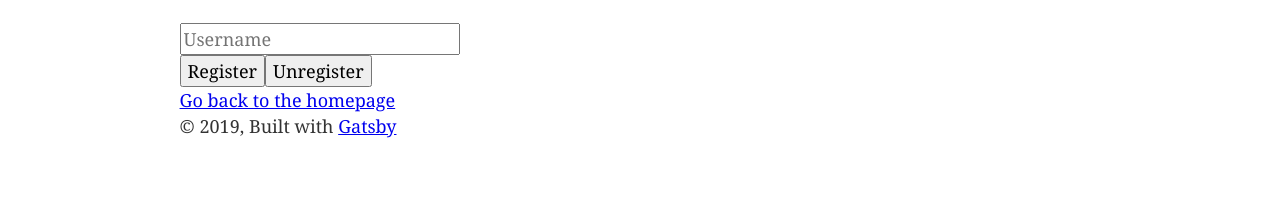
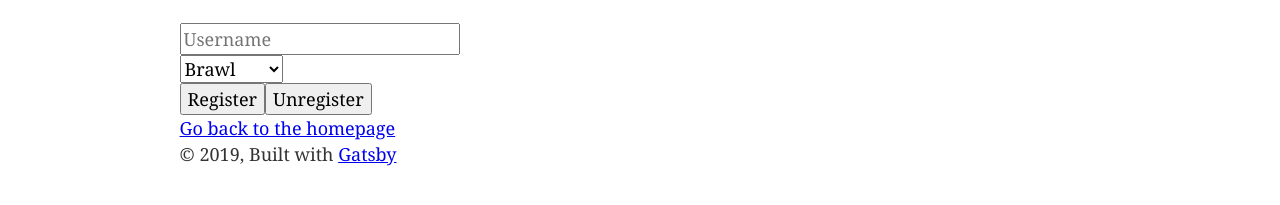
Before and after one commit to dwltkvn/arena-match-maker, a Gatsby site: page /page-2 in a window 1280 px wide. Shown: the part 223-428 px from the top of the page. Built offline with nearby package versions, Linux system fonts and the light colour scheme; Gatsby itself is replaced by a stand-in of ours.

Commit message:
add mode selection

```diff
--- a/src/pages/page-2.js
+++ b/src/pages/page-2.js
@@ -37,6 +37,14 @@ class SecondPage extends React.Component {
         <div>
           <input type="text" id="text_id" placeholder="Username" />
           <div>
+            <select name="mode">
+              <option value="brawl">Brawl</option>
+              <option value="jank">Jank</option>
+              <option value="pauper">Pauper</option>
+              <option value="singleton">Singleton</option>
+            </select>
+          </div>
+          <div>
             <button type="button">Register</button>
             <button type="button">Unregister</button>
           </div>
```
